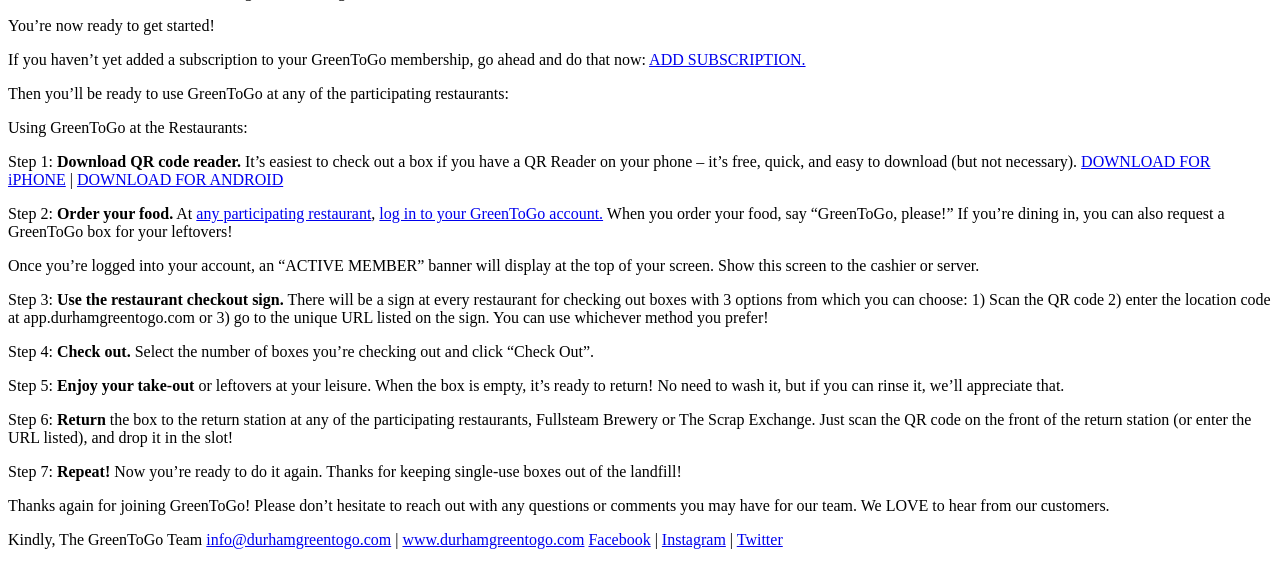
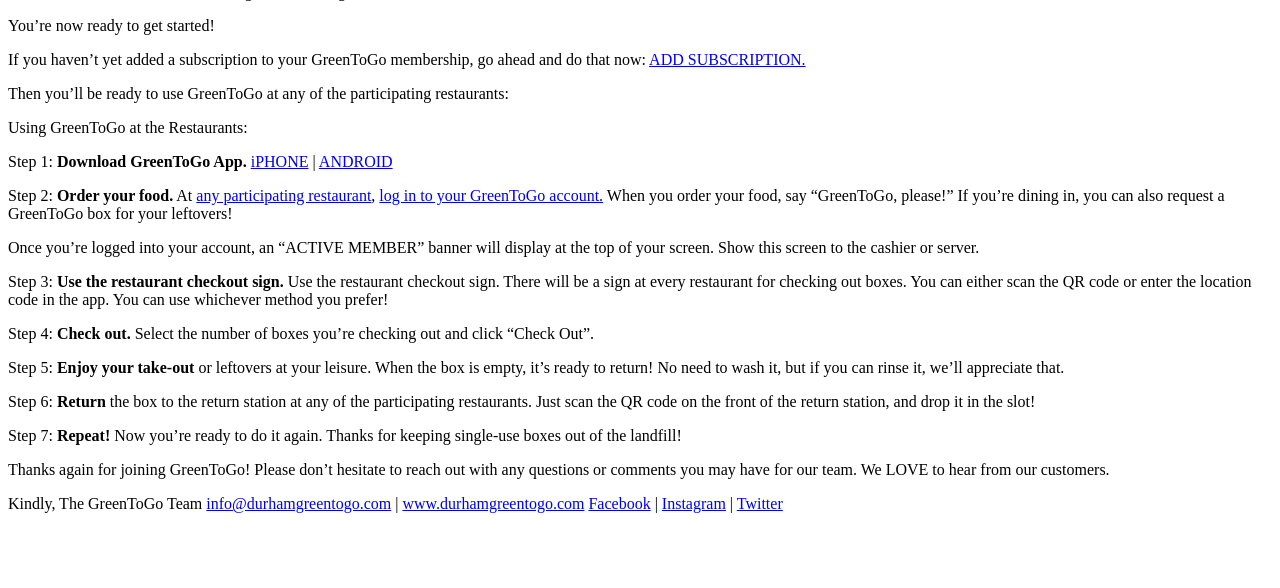
Before and after one commit to greentogo/greentogo, a Django app: template greentogo/templates/registration/welcome_message.html in a window 1280 px wide. Shown: the part 119-707 px from the top of the page. Run offline with Django 3.2, Linux system fonts and the light colour scheme; the template is opened without the code that fills it, so the values that code supplies are empty.

Commit message:
update welcome message to include greentogo  app and new instructions

```diff
--- a/greentogo/templates/registration/welcome_message.html
+++ b/greentogo/templates/registration/welcome_message.html
@@ -53,12 +53,11 @@
     </p>
     <p>
         Step 1:
-        <strong>Download QR code reader.</strong> It’s easiest to check out a box if you have a QR Reader on your phone – it’s free,
-        quick, and easy to download (but not necessary).
-        <a href="https://itunes.apple.com/us/app/qr-code-reader-and-scanner/id388175979?mt=8"
-            target="_blank" rel="noopener noreferrer">DOWNLOAD FOR iPHONE</a> |
-        <a href="https://play.google.com/store/apps/details?id=me.scan.android.client&hl=en" target="_blank"
-            rel="noopener noreferrer">DOWNLOAD FOR ANDROID</a>
+        <strong> Download GreenToGo App.</strong>
+        <a href="https://apps.apple.com/us/app/greentogo/id1429334318"
+            target="_blank" rel="noopener noreferrer">iPHONE</a> |
+        <a href="https://play.google.com/store/apps/details?id=com.greentogo.greentogoapp&hl=en" target="_blank"
+            rel="noopener noreferrer">ANDROID</a>
     </p>
     <p>
         Step 2:
@@ -73,9 +72,9 @@
     </p>
     <p>
         Step 3:
-        <strong>Use the restaurant checkout sign.</strong> There will be a sign at every restaurant for checking out boxes with 3
-        options from which you can choose: 1) Scan the QR code 2) enter the location code at app.durhamgreentogo.com or 3)
-        go to the unique URL listed on the sign. You can use whichever method you prefer!
+        <strong>Use the restaurant checkout sign.</strong> Use the restaurant checkout sign. There will be a sign at every restaurant
+        for checking out boxes. You can either scan the QR code or enter the location code in the app. You can use whichever
+        method you prefer!
     </p>
     <p>
         Step 4:
@@ -88,9 +87,8 @@
     </p>
     <p>
         Step 6:
-        <strong>Return</strong> the box to the return station at any of the participating restaurants, Fullsteam Brewery or The Scrap
-        Exchange. Just scan the QR code on the front of the return station (or enter the URL listed), and drop it in the
-        slot!
+        <strong>Return</strong> the box to the return station at any of the participating restaurants.
+        Just scan the QR code on the front of the return station, and drop it in the slot!
     </p>
     <p>
         Step 7:
--- a/greentogo/templates/registration/welcome_message.txt
+++ b/greentogo/templates/registration/welcome_message.txt
@@ -18,18 +18,18 @@ Then you’ll be ready to use GreenToGo at any of the participating restaurants:
 
 Using GreenToGo at the Restaurants:
 
-Step 1: Download QR code reader. It’s easiest to check out a box if you have a QR Reader on your phone – it’s free, quick, and easy to download (but not necessary). DOWNLOAD FOR iPHONE   |  DOWNLOAD FOR ANDROID
+Step 1: Download GreenToGo App. iPHONE  |  ANDROID
 
 Step 2: Order your food. At any participating restaurant, log in to your GreenToGo account When you order your food, say “GreenToGo, please!” If you’re dining in, you can also request a GreenToGo box for your leftovers!
 Once you’re logged into your account, an “ACTIVE MEMBER” banner will display at the top of your screen. Show this screen to the cashier or server.
 
-Step 3: Use the restaurant checkout sign. There will be a sign at every restaurant for checking out boxes with 3 options from which you can choose: 1) Scan the QR code 2) enter the location code at app.durhamgreentogo.com or 3) go to the unique URL listed on the sign. You can use whichever method you prefer!
+Step 3: Use the restaurant checkout sign. There will be a sign at every restaurant for checking out boxes. You can either scan the QR code or enter the location code in the app. You can use whichever method you prefer!
 
 Step 4: Check out. Select the number of boxes you’re checking out and click “Check Out”.
 
 Step 5: Enjoy your take-out or leftovers at your leisure. When the box is empty, it’s ready to return! No need to wash it, but if you can rinse it, we’ll appreciate that.
 
-Step 6: Return the box to the return station at any of the participating restaurants, Fullsteam Brewery or The Scrap Exchange. Just scan the QR code on the front of the return station (or enter the URL listed), and drop it in the slot!
+Step 6: Return the box to the return station at any of the participating restaurants. Just scan the QR code on the front of the return station, and drop it in the slot!
 
 Step 7: Repeat! Now you’re ready to do it again. Thanks for keeping single-use boxes out of the landfill!
 
```
